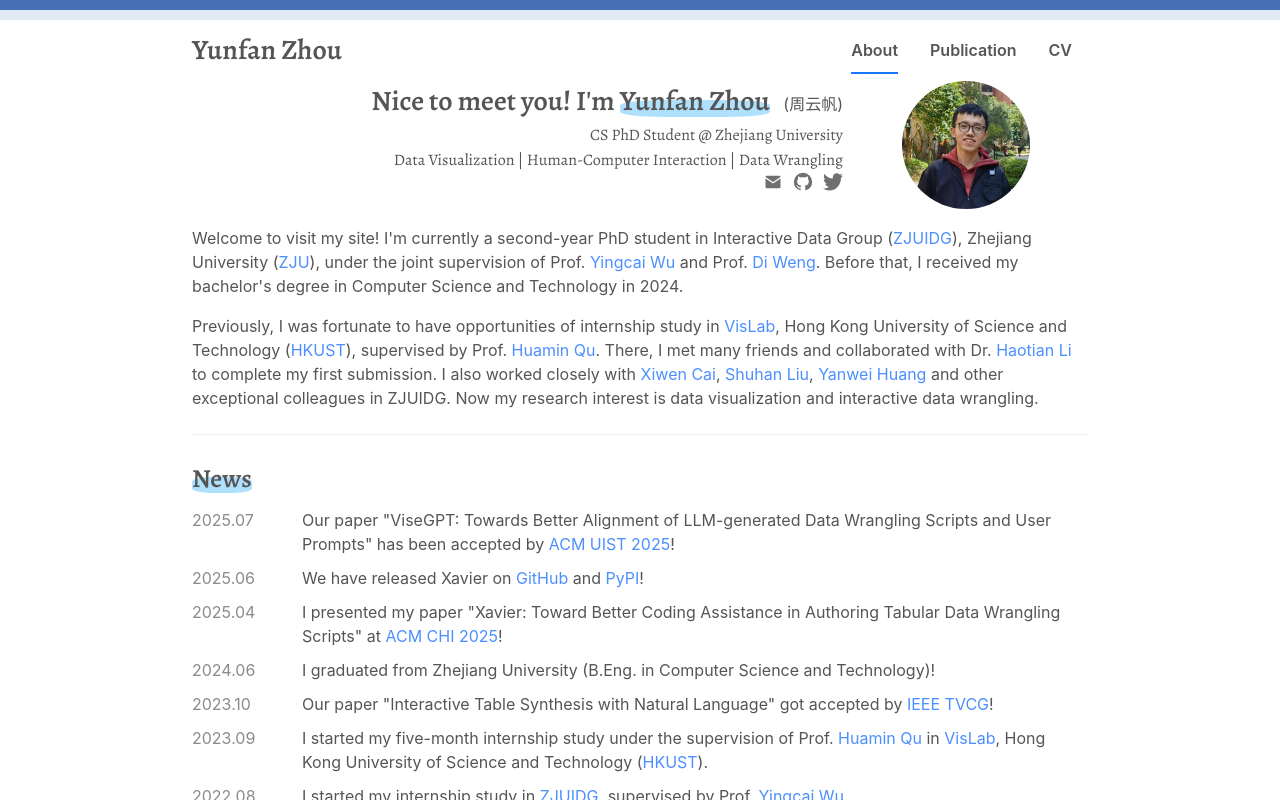
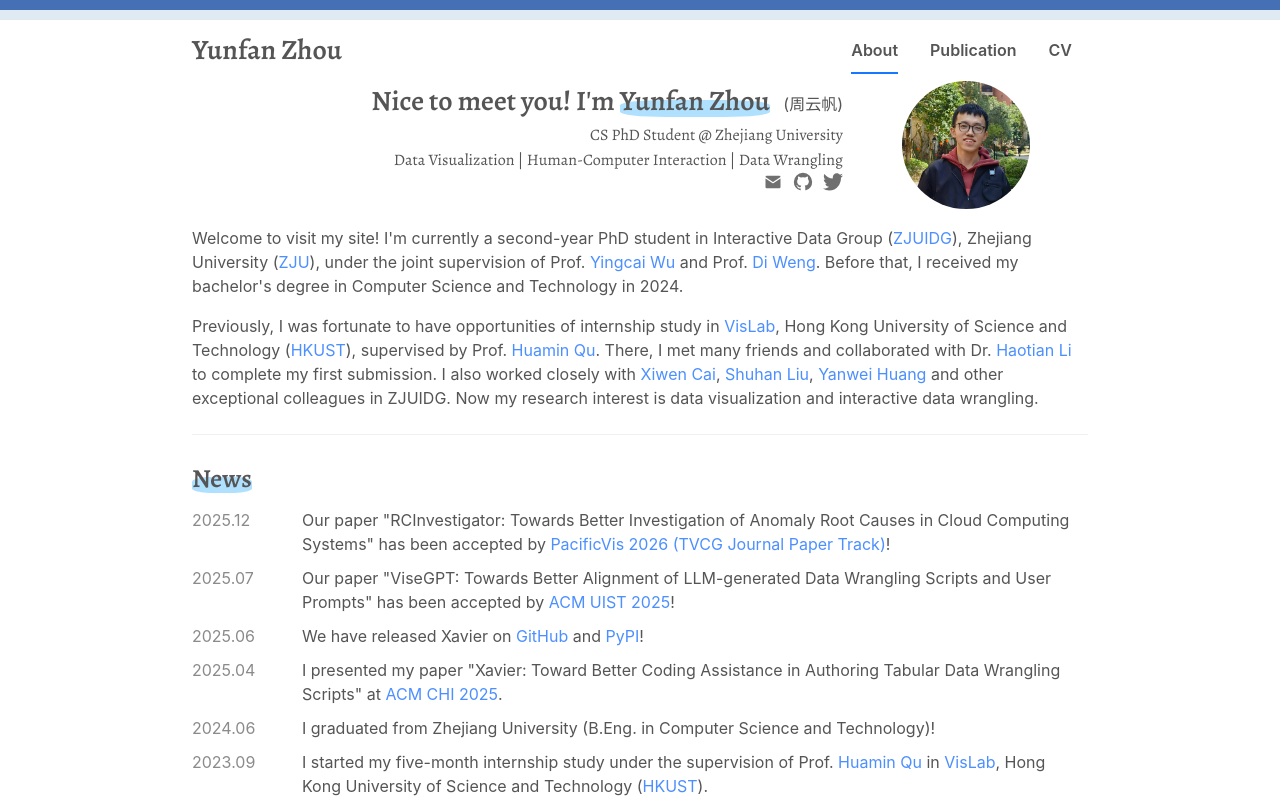
Before and after one commit to yunfzhou/yunfzhou.github.io, a React (Vite) app: page / in a window 1280 px wide. Built offline with nearby package versions, Linux system fonts and the light colour scheme.

Commit message:
upload info of RCInvestigator

```diff
--- a/src/News/News.jsx
+++ b/src/News/News.jsx
@@ -17,6 +17,9 @@ export default class News extends Component {
   constructor(props) {
     super(props);
     const news = [
+      this.createANews("2025.12", `Our paper "RCInvestigator: Towards Better Investigation of Anomaly Root Causes in Cloud Computing Systems" has been accepted by ${STRSEP}!`,
+        ["PacificVis 2026 (TVCG Journal Paper Track)", "https://www.pvismirror.org/TVCG-journal-papers.html"],
+      ),
       this.createANews("2025.07", `Our paper "ViseGPT: Towards Better Alignment of LLM-generated Data Wrangling Scripts and User Prompts" has been accepted by ${STRSEP}!`,
         ["ACM UIST 2025", "https://doi.org/10.1145/3746059.3747689"],
       ),
@@ -24,14 +27,14 @@ export default class News extends Component {
         ["GitHub", "https://github.com/CHI25-Xavier/Xavier"],
         ["PyPI", "https://pypi.org/project/idgxavier/"]
       ),
-      this.createANews("2025.04", `I presented my paper "Xavier: Toward Better Coding Assistance in Authoring Tabular Data Wrangling Scripts" at ${STRSEP}!`,
+      this.createANews("2025.04", `I presented my paper "Xavier: Toward Better Coding Assistance in Authoring Tabular Data Wrangling Scripts" at ${STRSEP}.`,
         ["ACM CHI 2025", "https://programs.sigchi.org/chi/2025/program/content/188471"]
       ),
       this.createANews("2024.06", `I graduated from Zhejiang University (B.Eng. in Computer Science and Technology)!`),
-      this.createANews("2023.10",
-        `Our paper "Interactive Table Synthesis with Natural Language" got accepted by ${STRSEP}!`,
-        ["IEEE TVCG", "https://doi.org/10.1109/TVCG.2023.3329120"]
-      ),
+      // this.createANews("2023.10",
+      //   `Our paper "Interactive Table Synthesis with Natural Language" got accepted by ${STRSEP}!`,
+      //   ["IEEE TVCG", "https://doi.org/10.1109/TVCG.2023.3329120"]
+      // ),
       // this.createANews("2023.09",
       //   `I passed the interview of PhD application for ${STRSEP}! I became a "year-zero" PhD student supervised by Prof. ${STRSEP} and Prof. ${STRSEP}.`,
       //   [zjuidg.name, zjuidg.site],
--- a/src/Publication/Publication.jsx
+++ b/src/Publication/Publication.jsx
@@ -111,12 +111,14 @@ export default class Publication extends Component {
     if(this.state.listOp === LIST_OP.BY_DATE) {
       const h_gutter = 50;
       const v_gutter = 0;
+      const main_link = p.pubLink ? p.pubLink.link : p.preprintLink
+
       return <Row key={p.renderID} gutter={[h_gutter, v_gutter]} className="paper">
         <Col flex="0 0 auto" className="paper-img-wrapper">
           <img className="paper-img" src={this.teaserRootPath + p.teaserName} alt={p.teaserName} />
         </Col>
         <Col flex="1 1 auto" className="paper-info-wrapper">
-          <div className="paper-title" onClick={Utils.clickCallBack(p.pubLink.link)}>
+          <div className="paper-title" onClick={Utils.clickCallBack(main_link)}>
             {p.documentTitle}
           </div>
           <div className="paper-author-list">
--- a/src/db/papers.json
+++ b/src/db/papers.json
@@ -1,5 +1,24 @@
 {
   "papers": [
+    {
+      "documentTitle": "RCInvestigator: Towards Better Investigation of Anomaly Root Causes in Cloud Computing Systems",
+      "authorID": [
+        "shliu",
+        "yfzhou",
+        "Jue Zhang",
+        "Shandan Zhou",
+        "Weiwei Cui",
+        "Qingwei Lin",
+        "Thomas Moscibroda",
+        "Haidong Zhang",
+        "dweng",
+        "ycwu"
+      ],
+      "publicationTitle": "IEEE Pacific Visualization Symposium (TVCG Journal Paper Track)",
+      "year": 2026,
+      "teaserName": "RCInvestigator.png",
+      "preprintLink": "https://arxiv.org/abs/2405.15571"
+    },
     {
       "documentTitle": "ViseGPT: Towards Better Alignment of LLM-generated Data Wrangling Scripts and User Prompts",
       "authorID": [
```
Also changed, not shown: public/teasers/RCInvestigator.png (added).
